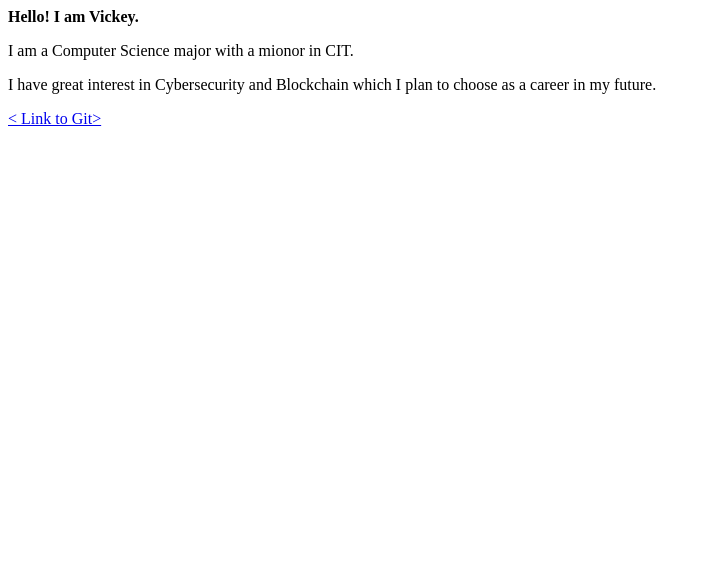
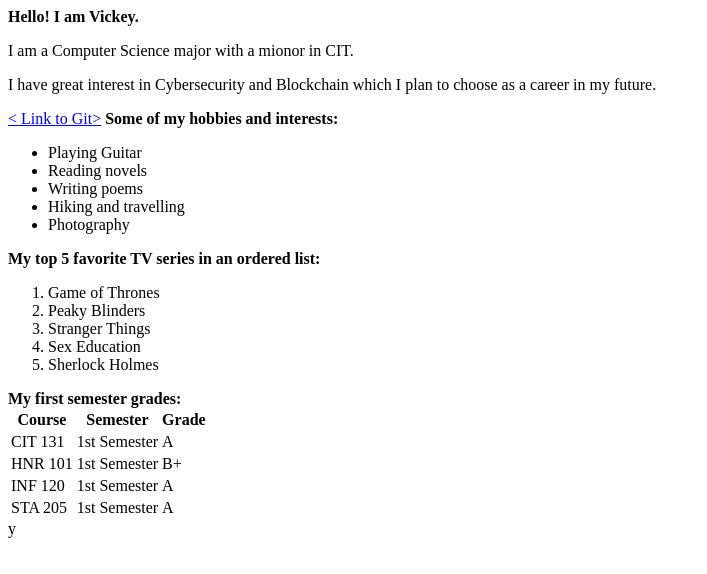
Before and after one commit to junggeyy/Lab2_web, a plain HTML site: page LAB_3.html in a window 1280 px wide. Shown: the whole page, without its empty margins (0-707 px from the left). Drawn offline with Linux system fonts and the light colour scheme.

Commit message:
Added ordered and unordered list, and also a table

```diff
--- a/LAB_3.html
+++ b/LAB_3.html
@@ -7,5 +7,50 @@
 <p>I am a Computer Science major with a mionor in CIT.</p>
 <p>I have great interest in Cybersecurity and Blockchain which I plan to choose as a career in my future.</p>
 <a href="https://github.com/junggeyy">< Link to Git></a>
+<b>Some of my hobbies and interests:</b>
+<ul>
+  <li>Playing Guitar</li>
+  <li>Reading novels</li>
+  <li>Writing poems</li>
+  <li>Hiking and travelling</li>
+  <li>Photography</li>
+</ul>
+<b>My top 5 favorite TV series in an ordered list:</b>
+<ol type="1">
+  <li>Game of Thrones</li>
+  <li>Peaky Blinders</li>
+  <li>Stranger Things</li>
+  <li>Sex Education</li>
+  <li>Sherlock Holmes</li>
+</ol>
+<b>My first semester grades:</b>
+<table >
+  <tr>
+    <th>Course</th>
+    <th>Semester</th>
+    <th>Grade</th>
+  </tr>
+  <tr>
+    <td>CIT 131</td>
+    <td>1st Semester</td>
+    <td>A</td>
+  </tr>
+  <tr>
+    <td>HNR 101</td>
+    <td>1st Semester</td>
+    <td>B+</td>
+  </tr>
+   <tr>
+    <td>INF 120</td>
+    <td>1st Semester</td>
+    <td>A</td>
+  </tr>
+  <tr>
+    <td>STA 205</td>
+    <td>1st Semester</td>
+    <td>A</td>
+  </tr>
+</table>y</li>
+</ul>
 </body>
 </html>
```
